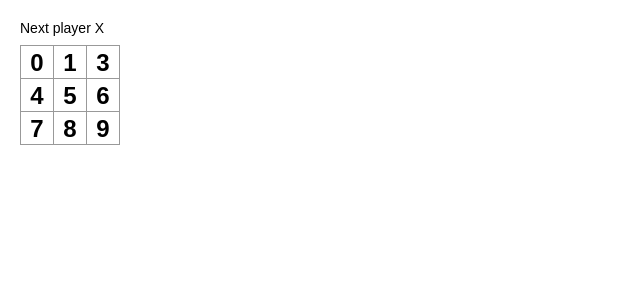
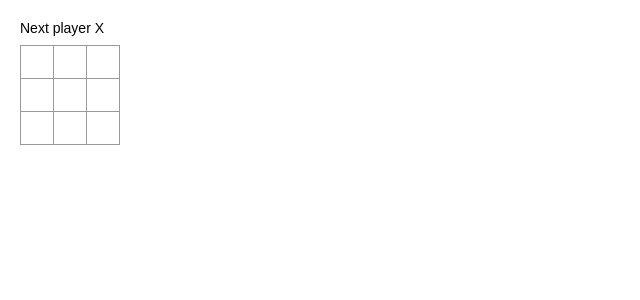
Before and after one commit to ryokatsuse/react-tutorial, a React (Create React App) app: page / in a window 1280 px wide. Shown: the top 300 px of the page, without its empty margins (0-640 px from the left). Built offline with nearby package versions, Linux system fonts and the light colour scheme.

Commit message:
feat:constructorでpropsを指定して状態を渡せるようにした

```diff
--- a/src/views/components/square.jsx
+++ b/src/views/components/square.jsx
@@ -1,11 +1,19 @@
 import React from 'react'
 
 class Square extends React.Component {
-
+  constructor(props) {
+    super(props)
+    this.state = {
+      value: null
+    }
+  }
   render() {
+    const handler = () => {
+      this.setState({value: 'X'})
+    }
     return (
-      <button className="square">
-        {this.props.value}
+      <button className="square" onClick={handler}>
+        {this.state.value}
       </button>
     )
   }
```
Also changed, not shown: 1 other file (tests, documents, lock files or other folders).
